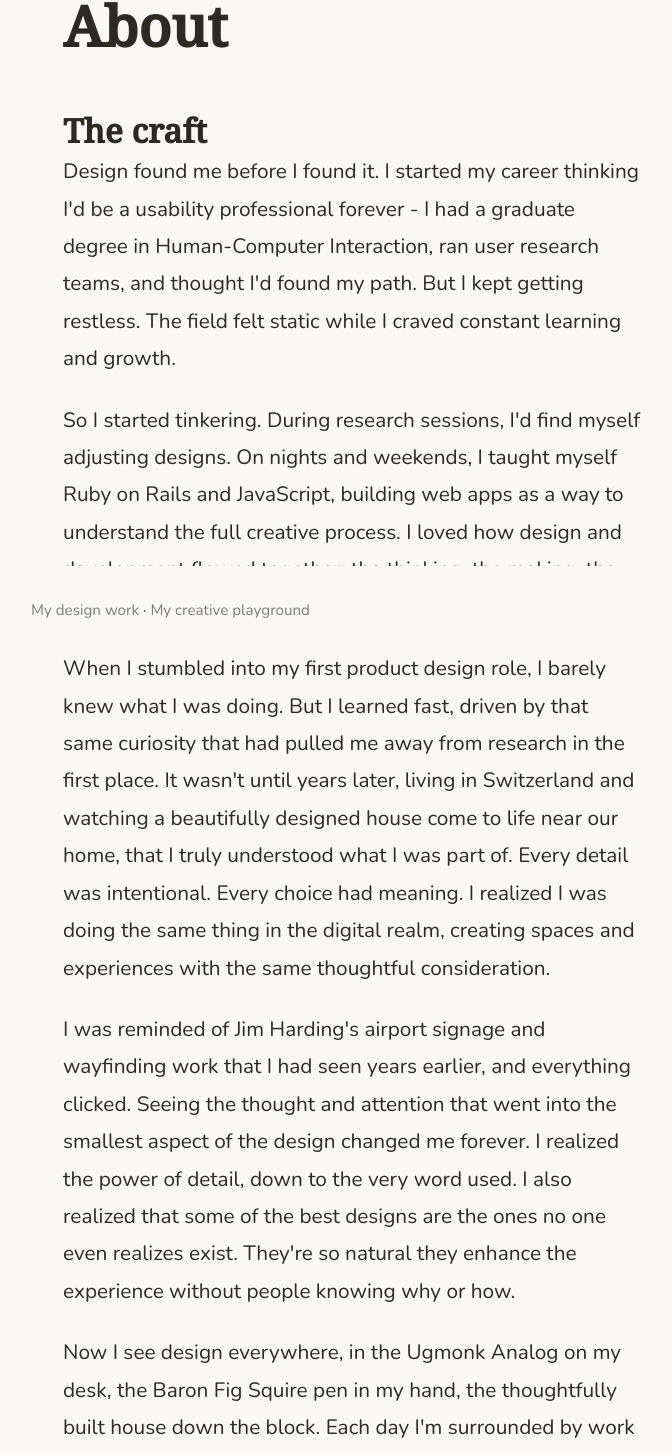
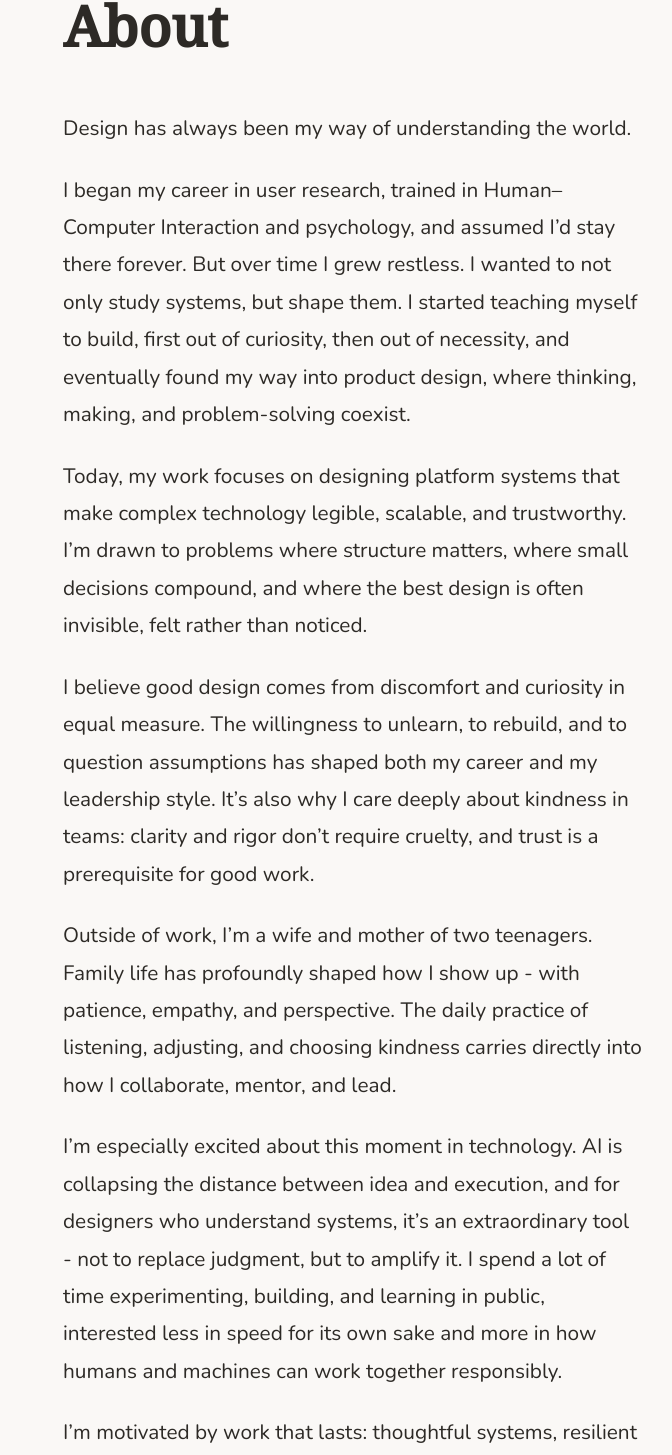
Before and after one commit to flores8/lauralee2025, a Next.js app: page /about in a window 1280 px wide. Shown: the part 144-1599 px from the top of the page, without its empty margins (287-959 px from the left). Built offline with nearby package versions, Linux system fonts and the light colour scheme.

Commit message:
update home and about page copy and remove footer

```diff
--- a/app/about/page.js
+++ b/app/about/page.js
@@ -9,53 +9,16 @@ export default function About() {
       <h1 style={{ marginTop: '2rem' }}>About</h1>
 
       <section style={{ marginTop: '3rem' }}>
-        <h2>The craft</h2>
+        {/* <h2>The craft</h2> */}
         <p>
-        Design found me before I found it. I started my career thinking I'd be a usability professional forever - I had a graduate degree in Human-Computer Interaction, ran user research teams, and thought I'd found my path. But I kept getting restless. The field felt static while I craved constant learning and growth.
+        Design has always been my way of understanding the world.
         </p>
-        <p>So I started tinkering. During research sessions, I'd find myself adjusting designs. On nights and weekends, I taught myself Ruby on Rails and JavaScript, building web apps as a way to understand the full creative process. I loved how design and development flowed together: the thinking, the making, the solving.</p>
-        <p>When I stumbled into my first product design role, I barely knew what I was doing. But I learned fast, driven by that same curiosity that had pulled me away from research in the first place. It wasn't until years later, living in Switzerland and watching a beautifully designed house come to life near our home, that I truly understood what I was part of. Every detail was intentional. Every choice had meaning. I realized I was doing the same thing in the digital realm, creating spaces and experiences with the same thoughtful consideration.</p>
-        <p>I was reminded of Jim Harding's airport signage and wayfinding work that I had seen years earlier, and everything clicked. Seeing the thought and attention that went into the smallest aspect of the design changed me forever. I realized the power of detail, down to the very word used. I also realized that some of the best designs are the ones no one even realizes exist. They're so natural they enhance the experience without people knowing why or how.</p>
-        <p>Now I see design everywhere, in the Ugmonk Analog on my desk, the Baron Fig Squire pen in my hand, the thoughtfully built house down the block. Each day I'm surrounded by work that inspires me and reminds me why this craft matters.</p>
-        <p>That's what drives my work: the belief that design shapes everything around us, often invisibly. Whether I'm designing a dashboard, crafting an onboarding flow, or solving a complex user problem, I'm always asking: how can this be more intentional? More natural? More beautiful in its simplicity?</p>
-        <p>The persistence it took to rebuild my career taught me that growth requires discomfort. But it also showed me the freedom that comes from refusing to be trapped by what you thought your path should be.</p>
-        <blockquote style={{ marginTop: '2rem', fontStyle: 'italic', borderLeft: '3px solid #ccc', paddingLeft: '1rem', color: '#666' }}>
-          <p style={{ marginBottom: '0.25rem' }}>"The master has failed more times than the beginner has even tried."</p>
-          <cite style={{ display: 'block', marginTop: '0.25rem', fontSize: '0.9rem', fontStyle: 'normal' }}>— Stephen McCranie</cite>
-        </blockquote>
-      </section>
-
-      <section style={{ marginTop: '3rem' }}>
-        <h2>The family</h2>
-        <p>
-        My husband and I have two incredible teenagers. My family has had the biggest impact on who I am as a person than anything else in my life. I'm so grateful for my husband and my kids. They've shaped my perspective, challenged me to grow, and taught me that the most meaningful work happens in the quiet, everyday moments of showing up for the people you love. Everything I am, my curiosity, my persistence, my commitment to kindness, has been deepened and refined through the joy and challenge of family life.
-        </p>
-        <p>I believe the single most important decision you make in life is who you marry. I chose wisely.</p>
-        <p>For over twenty years, I've been married to a man who loves me, believes in me, and supports my growth in ways I never imagined possible. He's the kindest person I've ever met, the type of person everyone remembers because he genuinely cares about the people he encounters. Our kids think we know everyone, but the truth is he's so incredibly kind that everyone remembers him.</p>
-        <p>He's made me a better person, and I know I wouldn't have grown into who I am, or who I'm still becoming, without him by my side. His patience and kindness as a father constantly inspire me to be better.</p>
-        <p>Parenting has been harder than I anticipated, but that difficulty has been the source of unexpected growth. I thought it would just be easy and wonderful, but what no one tells you is that the challenges stretch you in ways you didn't know you needed. When our children became teenagers, everything shifted again. You become more of a coach, building the kind of relationship where they turn to you with questions and advice because they want to, not because they have to.</p>
-        <p>I'm far from a perfect mom, I constantly mess up and wish I could go back and do things differently. But I keep trying to learn, to improve, to be the parent my incredible kids deserve. In our family, we often say "choose kindness," and I tell them that when I look back on life, I've never regretted choosing to be kind. If they're going to err on anything, it should be on the side of being kinder than the situation seems to deserve. They'll never regret that choice.</p>
-        <p>Family life has taught me that growth happens in the spaces between, in the daily choices to be patient, to listen, to show up even when it's hard. These lessons show up everywhere in my work: in how I approach user problems with empathy, in how I collaborate with teams, and the kind of person I want to be for my colleagues - people deserving of kindness and consideration.</p>
-        <blockquote style={{ marginTop: '2rem', fontStyle: 'italic', borderLeft: '3px solid #ccc', paddingLeft: '1rem', color: '#666' }}>
-          <p style={{ marginBottom: '0.25rem' }}>"We who lived in the concentration camps can remember the men who walked through the huts comforting others, giving away their last piece of bread. They may have been few in number, but they offer sufficient proof that everything can be taken from a man but one thing: the last of the human freedoms--to choose one's attitude in any given set of circumstances, to choose one's own way."</p>
-          <cite style={{ display: 'block', marginTop: '0.25rem', fontSize: '0.9rem', fontStyle: 'normal' }}>— Viktor E. Frankl</cite>
-        </blockquote>
-      </section>
-
-      <section style={{ marginTop: '3rem' }}>
-        <h2>The future</h2>
-        <p>
-        I'm genuinely excited about the future in a way I haven't been about technology in years. AI isn't just changing how we work, it's fundamentally reshaping what's possible for anyone willing to learn and experiment.
-        </p>
-        <p>Right now, I'm deep into "vibe coding", using AI to build literally anything I can design and imagine. I'm rebuilding all my websites, created a Mac productivity app that I wanted but couldn't find anywhere on the market, and have plans for so much more. As a designer with technical experience, this feels like a superpower. The barrier between having an idea and bringing it to life has almost disappeared.</p>
-        <p>But it goes beyond the tools themselves. AI is transforming creativity, productivity, and opening doors to possibilities we haven't even imagined yet. I use it daily in my work, and I've written about how collaborative prompting is shaping the future of human-AI interaction. Every day brings new ways to partner with these tools to solve problems and create solutions.</p>
-        <p>The speed of change is both thrilling and daunting. AI is going to require all of us to relearn how we do almost everything. Those who learn fastest will be furthest ahead, which is why I'm diving in headfirst, exploring, experimenting, and building.</p>
-        <p>I think about my teenagers entering the workforce during this transformative time, when AI will likely handle most entry-level work. It's concerning, but it's also an incredible opportunity. If they can learn to use AI to amplify their abilities and accelerate their learning, they'll thrive. I hope my excitement and example can fuel their own curiosity about what's possible.</p>
-        <p>This moment feels historic. We're not just witnessing technological advancement, we're participating in a fundamental shift in how humans and machines collaborate. The future belongs to those who embrace that partnership, and I can't wait to see what we'll build together.</p>
-        <blockquote style={{ marginTop: '2rem', marginBottom: '0.5rem', fontStyle: 'italic', borderLeft: '3px solid #ccc', paddingLeft: '1rem', color: '#666' }}>
-          <p style={{ marginBottom: '0.25rem' }}>"A year from now, you'll wish you had started today."</p>
-          <cite style={{ display: 'block', marginTop: '0.25rem', fontSize: '0.9rem', fontStyle: 'normal' }}>— Karen Lamb</cite>
-        </blockquote>
+        <p>I began my career in user research, trained in Human–Computer Interaction and psychology, and assumed I’d stay there forever. But over time I grew restless. I wanted to not only study systems, but shape them. I started teaching myself to build, first out of curiosity, then out of necessity, and eventually found my way into product design, where thinking, making, and problem-solving coexist.</p>
+        <p>Today, my work focuses on designing platform systems that make complex technology legible, scalable, and trustworthy. I’m drawn to problems where structure matters, where small decisions compound, and where the best design is often invisible, felt rather than noticed.</p>
+        <p>I believe good design comes from discomfort and curiosity in equal measure. The willingness to unlearn, to rebuild, and to question assumptions has shaped both my career and my leadership style. It’s also why I care deeply about kindness in teams: clarity and rigor don’t require cruelty, and trust is a prerequisite for good work.</p>
+        <p>Outside of work, I’m a wife and mother of two teenagers. Family life has profoundly shaped how I show up - with patience, empathy, and perspective. The daily practice of listening, adjusting, and choosing kindness carries directly into how I collaborate, mentor, and lead.</p>
+        <p>I’m especially excited about this moment in technology. AI is collapsing the distance between idea and execution, and for designers who understand systems, it’s an extraordinary tool - not to replace judgment, but to amplify it. I spend a lot of time experimenting, building, and learning in public, interested less in speed for its own sake and more in how humans and machines can work together responsibly.</p>
+        <p>I’m motivated by work that lasts: thoughtful systems, resilient teams, and products that respect the people who use them.</p>
       </section>
     </div>
   )
--- a/app/components/InteractiveFooter.js
+++ /dev/null
@@ -1,49 +0,0 @@
-'use client'
-
-import { useState, useEffect } from 'react'
-
-export default function InteractiveFooter() {
-  const [isVisible, setIsVisible] = useState(false)
-  const [hideTimer, setHideTimer] = useState(null)
-
-  useEffect(() => {
-    const showFooter = () => {
-      setIsVisible(true)
-
-      // Clear existing timer
-      if (hideTimer) {
-        clearTimeout(hideTimer)
-      }
-
-      // Set new timer to hide footer after 3 seconds of inactivity
-      const timer = setTimeout(() => {
-        setIsVisible(false)
-      }, 3000)
-
-      setHideTimer(timer)
-    }
-
-    // Show footer on mouse movement or scroll
-    window.addEventListener('mousemove', showFooter)
-    window.addEventListener('scroll', showFooter)
-
-    // Cleanup
-    return () => {
-      window.removeEventListener('mousemove', showFooter)
-      window.removeEventListener('scroll', showFooter)
-      if (hideTimer) {
-        clearTimeout(hideTimer)
-      }
-    }
-  }, [hideTimer])
-
-  return (
-    <footer className={isVisible ? 'visible' : ''}>
-      <div className="footer-links">
-        <a href="https://lauralee.design" target="_blank" rel="noopener noreferrer">My design work</a>
-        {' · '}
-        <a href="https://lauralee.space" target="_blank" rel="noopener noreferrer">My creative playground</a>
-      </div>
-    </footer>
-  )
-}
--- a/app/globals.css
+++ b/app/globals.css
@@ -95,53 +95,6 @@ main {
   opacity: 1;
 }
 
-/* Footer */
-footer {
-  position: fixed;
-  bottom: 0;
-  left: 50%;
-  transform: translateX(-50%) translateY(10px);
-  width: 100%;
-  max-width: 580px;
-  display: flex;
-  justify-content: space-between;
-  align-items: center;
-  padding: 2rem 0;
-  font-family: 'Nunito', sans-serif;
-  font-size: 0.95rem;
-  opacity: 0;
-  transition: opacity 0.3s ease, transform 0.3s ease;
-  pointer-events: none;
-  background-color: #FAF8F6;
-  padding-left: 2rem;
-  padding-right: 2rem;
-  margin-left: -2rem;
-  margin-right: -2rem;
-  width: calc(100% + 4rem);
-  max-width: calc(580px + 4rem);
-}
-
-footer.visible {
-  opacity: 1;
-  transform: translateX(-50%) translateY(0);
-  pointer-events: auto;
-}
-
-footer a {
-  color: #2D2A26;
-  opacity: 0.6;
-  transition: opacity 0.2s ease;
-}
-
-footer a:hover {
-  opacity: 1;
-  color: #2D2A26;
-}
-
-.footer-copyright {
-  color: #2D2A26;
-  opacity: 0.6;
-}
 
 /* Animations */
 @keyframes fadeIn {
@@ -181,25 +134,4 @@ footer a:hover {
   .more-link {
     font-size: 1.1rem;
   }
-
-  footer {
-    padding: 2rem 1.5rem;
-    left: 50%;
-    transform: translateX(-50%) translateY(10px);
-    max-width: calc(100% - 3rem);
-    width: calc(100% - 3rem);
-    margin-left: 0;
-    margin-right: 0;
-    padding-left: 1.5rem;
-    padding-right: 1.5rem;
-  }
-
-  footer.visible {
-    transform: translateX(-50%) translateY(0);
-  }
-
-  .footer-links {
-    text-align: center;
-    width: 100%;
-  }
 }
--- a/app/layout.js
+++ b/app/layout.js
@@ -1,5 +1,4 @@
 import './globals.css'
-import InteractiveFooter from './components/InteractiveFooter'
 
 export const metadata = {
   title: 'Lauralee - Designer, Wife, Mother, Lifelong Learner',
@@ -22,7 +21,6 @@ export default function RootLayout({ children }) {
           <main>
             {children}
           </main>
-          <InteractiveFooter />
         </div>
       </body>
     </html>
```
Also changed, not shown: app/page.js (+2 -9 lines).
